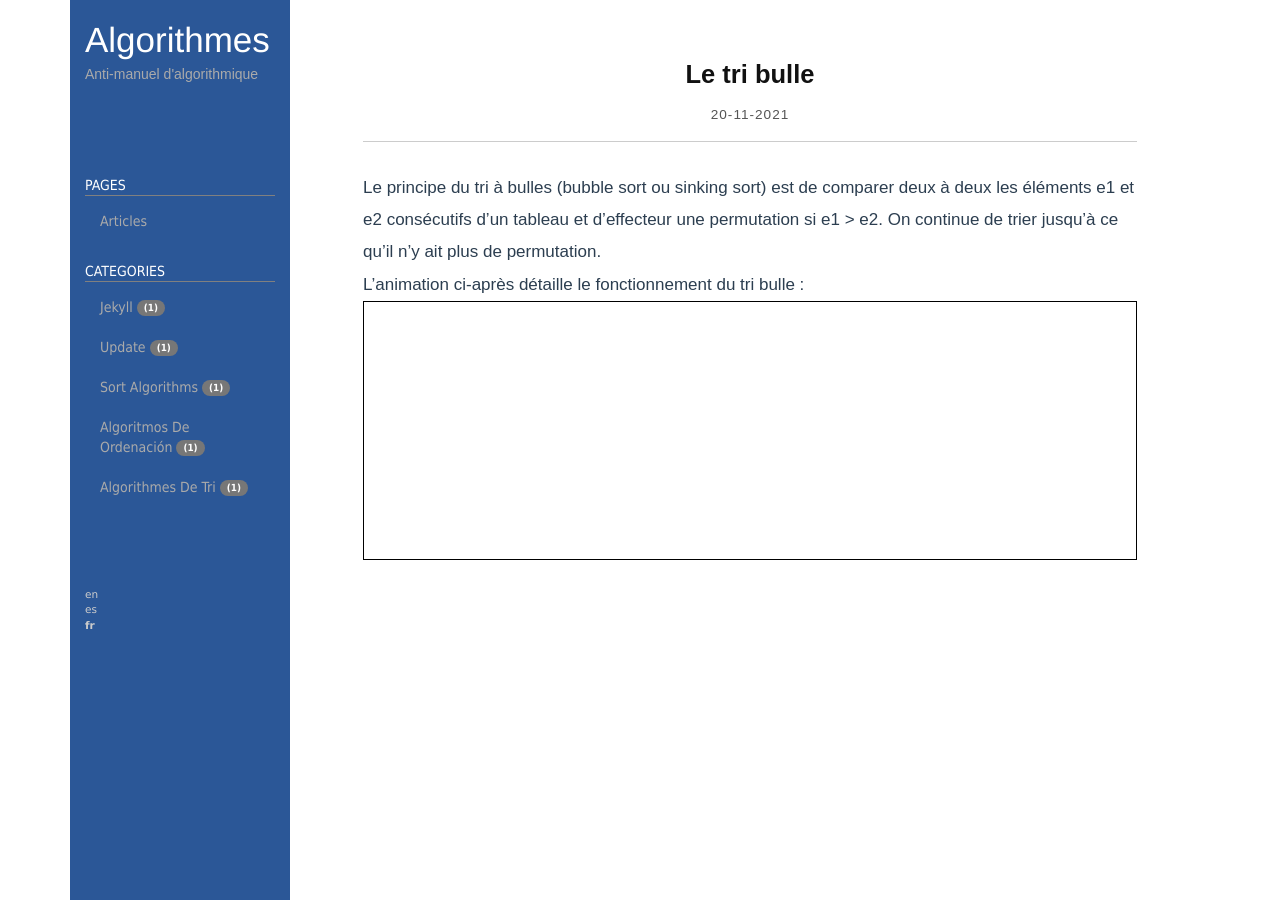
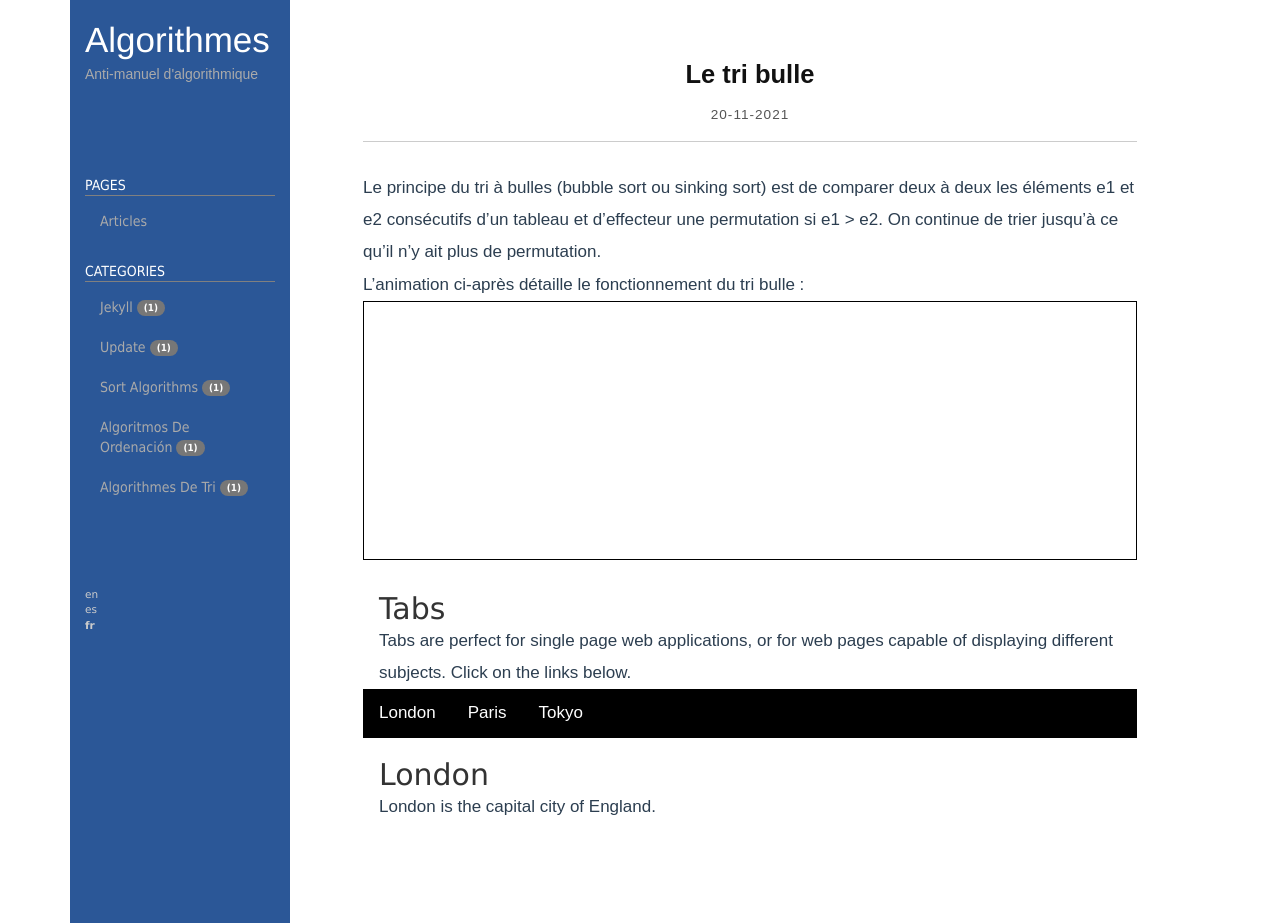
Before and after one commit to LWH-21/Algos, a Jekyll site: the page built from _posts/2020-11-20-bubblesort_fr.md, in a window 1280 px wide. Built offline with Jekyll 4.4.1, drawn with Linux system fonts in a browser that asks for light colours; nearby versions of some CDN libraries; library files that are not in the unit come from our copies; before the commit the page ends 900 px from its top, so only the background shows below that.

Commit message:
Update 2020-11-20-bubblesort_fr.md

```diff
--- a/_posts/2020-11-20-bubblesort_fr.md
+++ b/_posts/2020-11-20-bubblesort_fr.md
@@ -6,9 +6,48 @@ category:
  - Algorithmes de tri
 lang : fr
 ref : bubblesort
+custom_css:
+ - https://www.w3schools.com/w3css/4/w3.css
 ---
 Le principe du tri à bulles (bubble sort ou sinking sort) est de comparer deux à deux les éléments e1 et e2 consécutifs d'un tableau et d'effecteur une permutation si e1 > e2. On continue de trier jusqu'à ce qu'il n'y ait plus de permutation.
 
 L'animation ci-après détaille le fonctionnement du tri bulle :
 
 <canvas id="ins_cnv" height="300" width="900" style="border:1px solid #000000;width:100%"></canvas>
+
+<div class="w3-container">
+  <h2>Tabs</h2>
+  <p>Tabs are perfect for single page web applications, or for web pages capable of displaying different subjects. Click on the links below.</p>
+</div>
+
+<div class="w3-bar w3-black">
+  <button class="w3-bar-item w3-button" onclick="openCity('London')">London</button>
+  <button class="w3-bar-item w3-button" onclick="openCity('Paris')">Paris</button>
+  <button class="w3-bar-item w3-button" onclick="openCity('Tokyo')">Tokyo</button>
+</div>
+
+<div id="London" class="w3-container city">
+  <h2>London</h2>
+  <p>London is the capital city of England.</p>
+</div>
+
+<div id="Paris" class="w3-container city" style="display:none">
+  <h2>Paris</h2>
+  <p>Paris is the capital of France.</p>
+</div>
+
+<div id="Tokyo" class="w3-container city" style="display:none">
+  <h2>Tokyo</h2>
+  <p>Tokyo is the capital of Japan.</p>
+</div>
+
+<script>
+function openCity(cityName) {
+  var i;
+  var x = document.getElementsByClassName("city");
+  for (i = 0; i < x.length; i++) {
+    x[i].style.display = "none";
+  }
+  document.getElementById(cityName).style.display = "block";
+}
+</script>
```
